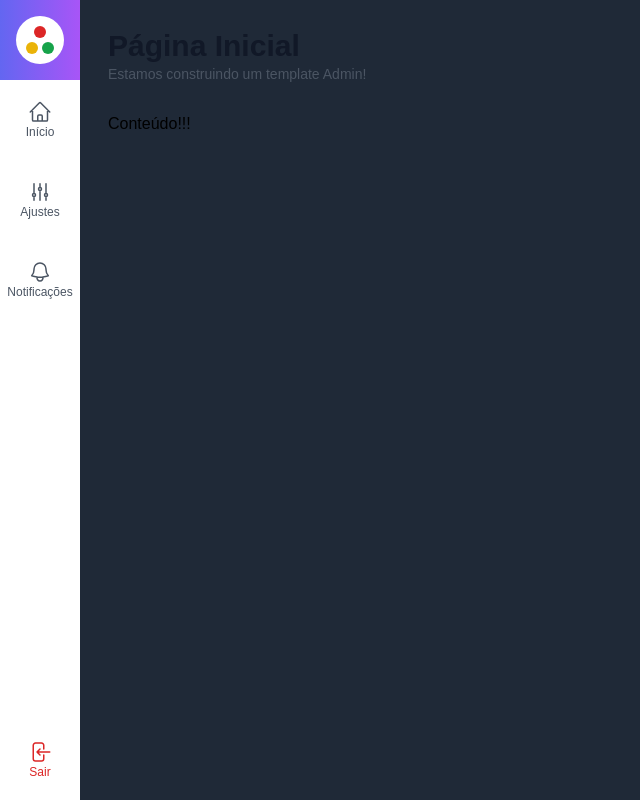
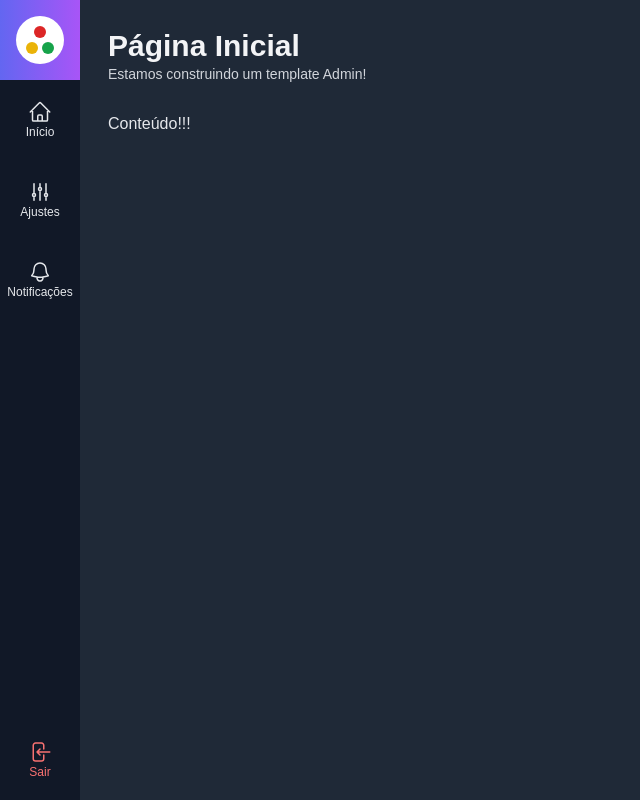
Before and after one commit to LeticiaLopess/admin-template, a Next.js app: page / in a window 1280 px wide. Shown: the whole page, without its empty margins (0-640 px from the left). Built offline with nearby package versions, Linux system fonts and the light colour scheme.

Commit message:
esquema de cores: modo dark & modo light

```diff
--- a/src/components/template/Conteudo.tsx
+++ b/src/components/template/Conteudo.tsx
@@ -6,6 +6,7 @@
     return (
         <div className={`
             flex flex-col mt-7
+            dark:text-gray-200
         `}>
                 {props.children}
         </div>
--- a/src/components/template/MenuItem.tsx
+++ b/src/components/template/MenuItem.tsx
@@ -13,10 +13,11 @@
         return (
             <a className={`
                     flex flex-col justify-center items-center
-                    h-20 w-20  text-gray-600
+                    h-20 w-20
+                    dark:text-gray-200
                     ${props.className}
                 `}>
-                {props.icone}
+                    {props.icone}
                 <span className={`
                     text-xs font-light
                     `}>
@@ -28,7 +29,7 @@
     }
     return (
         <li onClick={props.onClick} className={
-            `hover:bg-gray-100
+            `hover:bg-gray-100 dark:hover:bg-gray-800
             cursor-pointer
             `}>
             {props.url ? (
--- a/src/components/template/MenuLateral.tsx
+++ b/src/components/template/MenuLateral.tsx
@@ -5,7 +5,11 @@
 
 export default function MenuLateral() {
     return (
-        <aside className="flex flex-col">
+        <aside className={`
+            flex flex-col
+            bg-gray-200 dark:text-gray-700
+            dark:bg-gray-900
+        `}>
             <div className={`
                 flex flex-col items-center justify-center
                 bg-gradient-to-r from-indigo-500 to-purple-500
@@ -21,8 +25,9 @@
             <ul>
                <MenuItem url="/notificacoes" texto="Sair" icone={IconeSair} onClick={() => console.log('logout')}
                className={`
-                    text-red-600
+                    text-red-600 dark:text-red-400
                     hover:bg-red-400 hover:text-white
+                    dark:hover:text-white
                `}/>
             </ul>
         </aside>
--- a/src/components/template/Titulo.tsx
+++ b/src/components/template/Titulo.tsx
@@ -10,12 +10,13 @@
         <div>
             <h1 className={`
                 font-black text-3xl
-                text-gray-900
+                text-gray-900 dark:text-gray-100
             `}>
                 {props.titulo}
             </h1>
             <h2 className={`
                 font-light text-sm text-gray-600
+                dark:text-gray-300
             `}>
                 {props.subtitulo}
             </h2>
```
